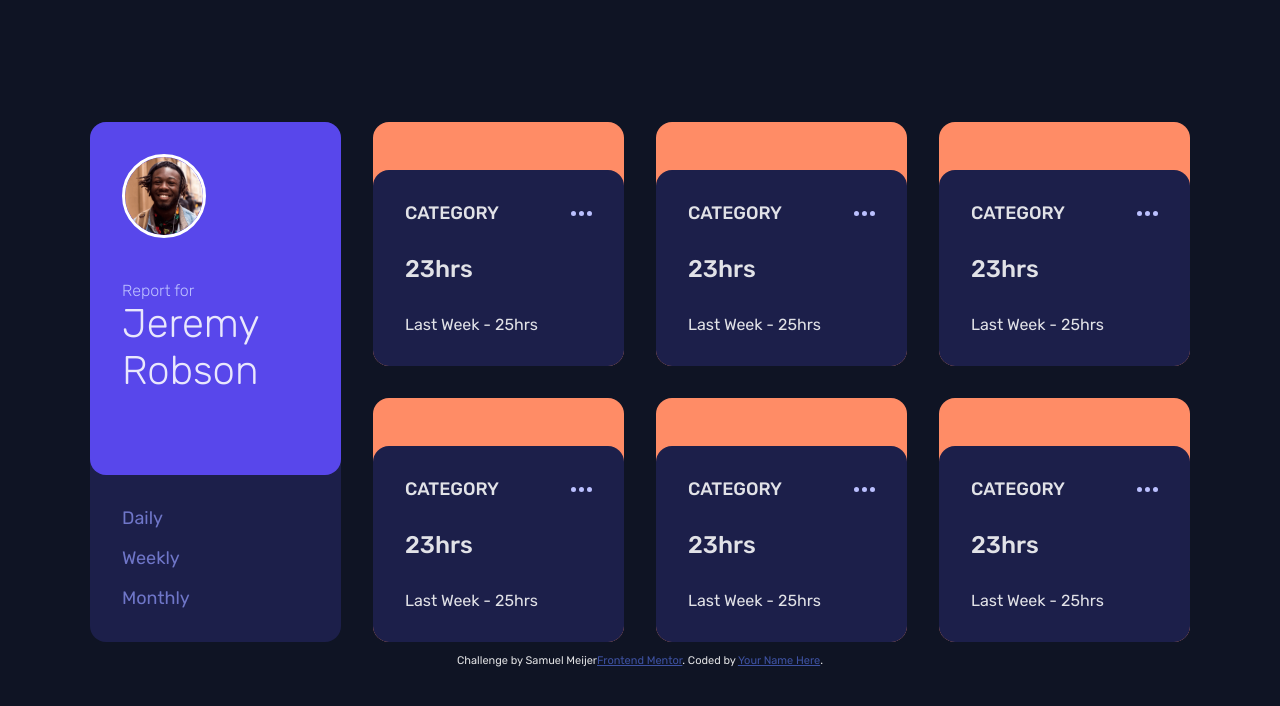
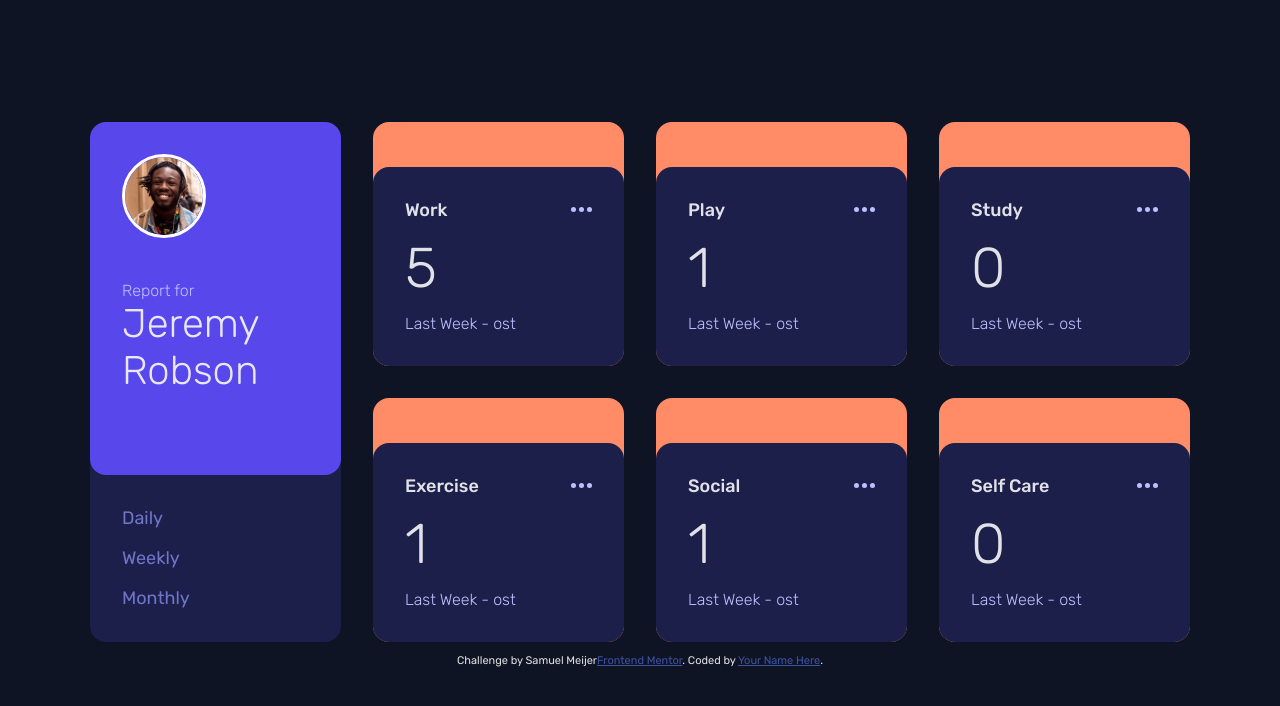
Before and after one commit to SamuelMeijer/fm-time-tracking-dashboard, a React (Vite) app: page / in a window 1280 px wide. Shown: the top 706 px of the page. Built offline with nearby package versions, Linux system fonts and the light colour scheme.

Commit message:
Replacing static category-elements with dynamic

```diff
--- a/src/App.jsx
+++ b/src/App.jsx
@@ -6,7 +6,7 @@ import CategoryContainer from "./components/CategoryContainer";
 function App() {
   // eslint-disable-next-line no-unused-vars
   const [jsonData, setJsonData] = useState(data);
-  const [timeframe, setTimeframe] = useState("daily");
+  const [timeframeState, setTimeframeState] = useState("daily");
 
   return (
     <>
@@ -27,12 +27,20 @@ function App() {
             </ul>
           </div>
         </div>
-        <CategoryContainer />
-        <CategoryContainer />
-        <CategoryContainer />
-        <CategoryContainer />
-        <CategoryContainer />
-        <CategoryContainer />
+
+        {jsonData && timeframeState ? (
+          jsonData.map((element, index) => {
+            return (
+              <CategoryContainer
+                data={element}
+                timeframe={timeframeState}
+                key={index}
+              />
+            );
+          })
+        ) : (
+          <></>
+        )}
       </main>
       {/* TODO: Fix info in footer */}
       <footer className="attribution">
--- a/src/components/CategoryContainer.jsx
+++ b/src/components/CategoryContainer.jsx
@@ -1,15 +1,15 @@
 import Styles from "./CategoryContainer.module.css";
 
-export default function CategoryContainer() {
+export default function CategoryContainer({ data, timeframe }) {
   return (
     <div className={Styles.category}>
       <div className={Styles.categoryDataContainer}>
         <div className={Styles.categoryDataContainerTitle}>
-          <p>CATEGORY</p>
+          <h2>{data.title}</h2>
           <img src="./assets/icon-ellipsis.svg" alt="Three dots" />
         </div>
-        <h2>23hrs</h2>
-        <p>Last Week - 25hrs</p>
+        <h3>{data["timeframes"][timeframe]["current"]}</h3>
+        <p>Last Week - ost</p>
       </div>
     </div>
   );
--- a/src/components/CategoryContainer.module.css
+++ b/src/components/CategoryContainer.module.css
@@ -12,7 +12,7 @@
 
 .categoryDataContainer {
   width: 100%;
-  height: 80%;
+  height: 81.5%;
   border-radius: 1rem;
   padding: 2rem;
 
@@ -25,14 +25,27 @@
   align-self: flex-end;
 }
 
+.categoryDataContainer h3 {
+  font-size: 3.5rem;
+  font-weight: 300;
+}
+
+.categoryDataContainer p {
+  font-weight: 300;
+  color: var(--blue-pale);
+}
+
 .categoryDataContainerTitle {
   width: 100%;
-  font-size: 1.125rem;
-  font-weight: 500;
 
   display: flex;
   align-items: center;
   justify-content: space-between;
+}
+
+.categoryDataContainerTitle h2 {
+  font-size: 1.125rem;
+  font-weight: 500;
 }
 
 .categoryDataContainerTitle img {
```
